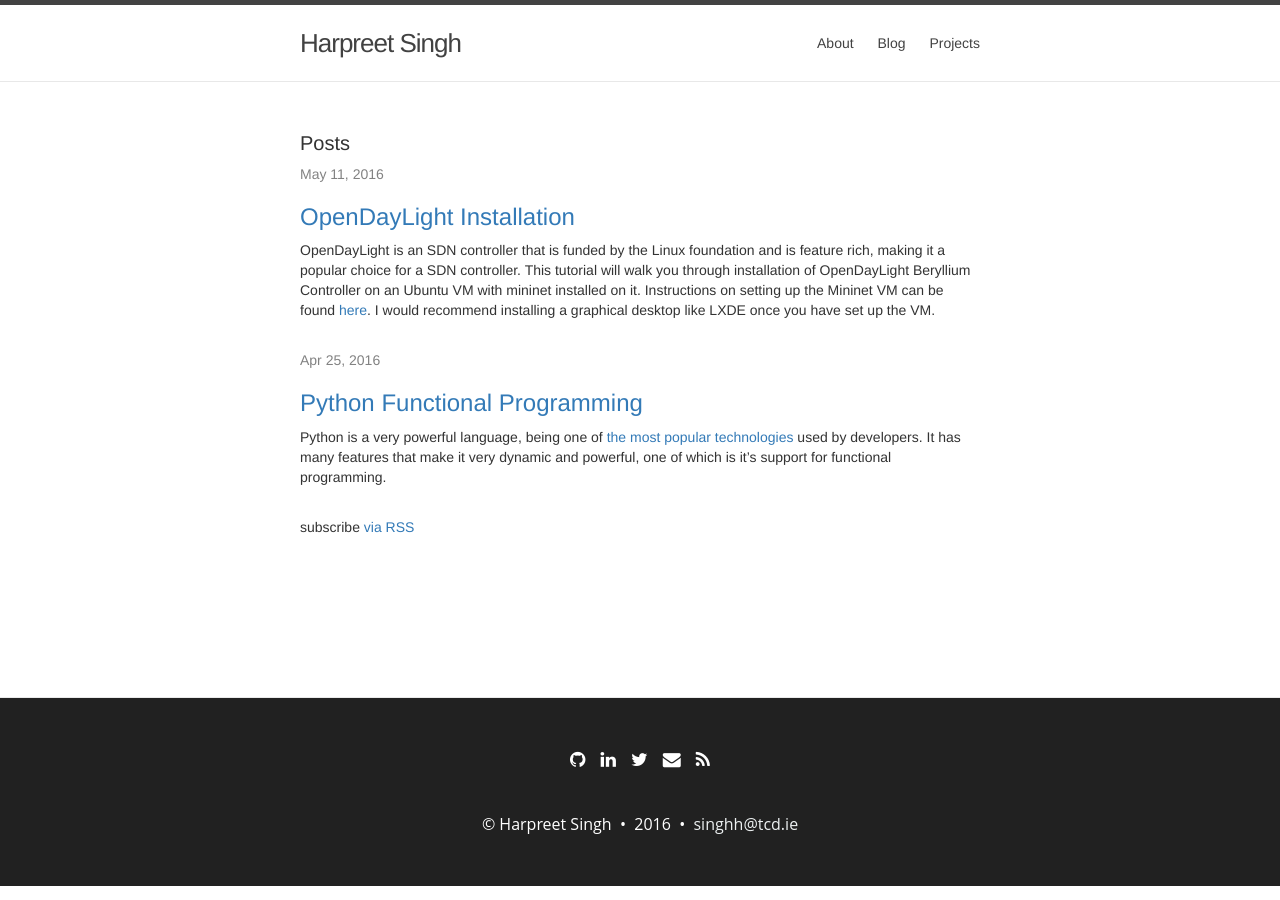
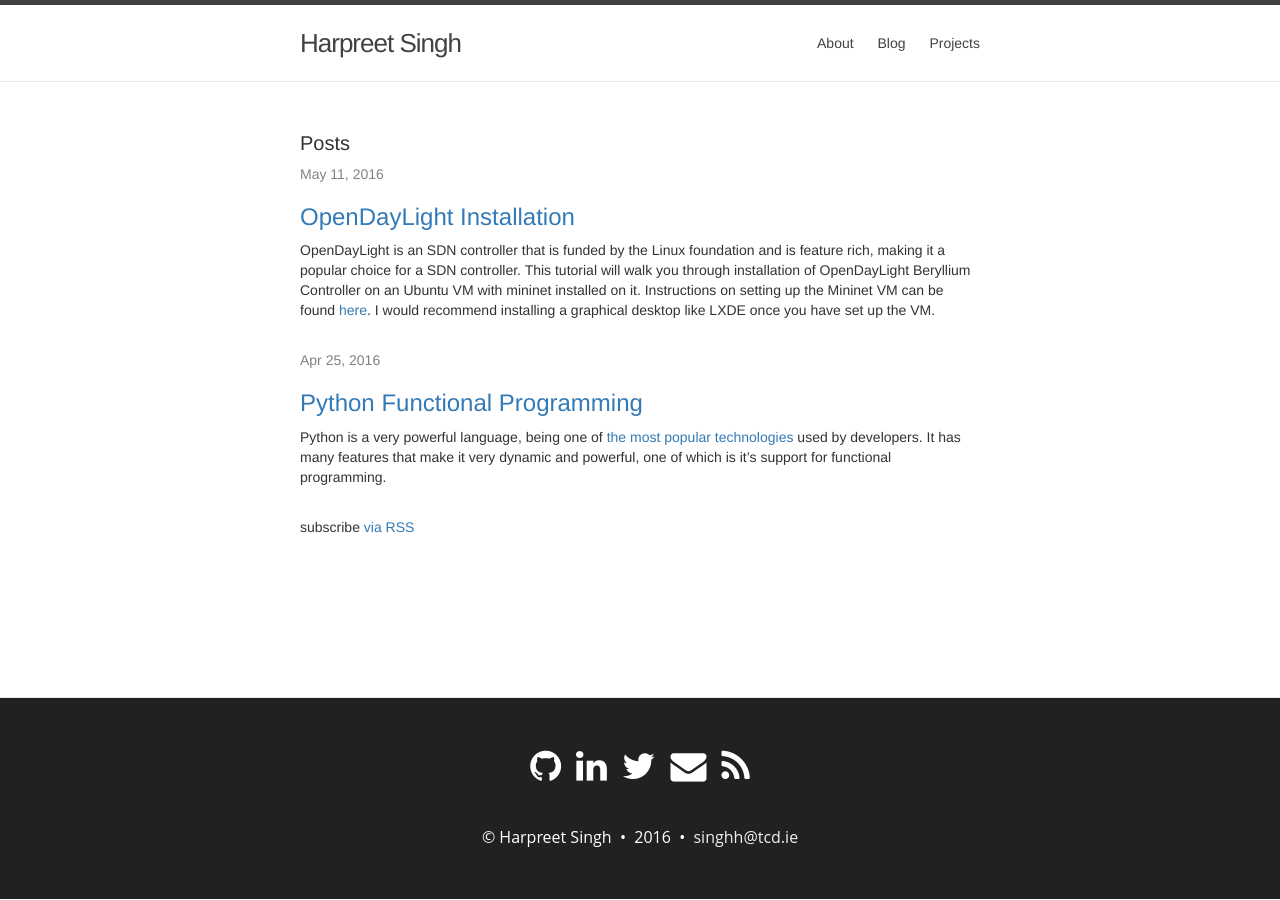
Before and after one commit to harpresing/etSingh.github.io, a Jekyll site: the page built from index.html, in a window 1280 px wide. Built offline with Jekyll 4.4.1, drawn with Linux system fonts in a browser that asks for light colours; nearby versions of some CDN libraries.

Commit message:
Bigger icons

```diff
--- a/_includes/footer.html
+++ b/_includes/footer.html
@@ -7,7 +7,7 @@
           <li>
             <a href="https://github.com/{{ site.author.github }}" title="GitHub">
               <span>
-                <i class="fa fa-github fa-1x fa-inverse"></i>
+                <i class="fa fa-github fa-2x fa-inverse"></i>
               </span>
             </a>
           </li>
@@ -16,7 +16,7 @@
           <li>
             <a href="https://linkedin.com/in/{{ site.author.linkedin }}" title="LinkedIn">
               <span class>
-                <i class="fa fa-linkedin fa-1x fa-inverse"></i>
+                <i class="fa fa-linkedin fa-2x fa-inverse"></i>
               </span>
             </a>
           </li>
@@ -25,7 +25,7 @@
           <li>
             <a href="https://twitter.com/{{ site.author.twitter }}" title="Twitter">
                 <span>
-                <i class="fa fa-twitter fa-1x fa-inverse"></i>
+                <i class="fa fa-twitter fa-2x fa-inverse"></i>
               </span>
             </a>
           </li>
@@ -34,7 +34,7 @@
           <li>
             <a href="https://stackoverflow.com/users/{{ site.author.stackoverflow }}" title="StackOverflow">
               <span>
-                <i class="fa fa-stack-overflow fa-1x fa-inverse"></i>
+                <i class="fa fa-stack-overflow fa-2x fa-inverse"></i>
               </span>
             </a>
           </li>
@@ -43,7 +43,7 @@
           <li>
             <a href="mailto:{{ site.author.email }}" title="Email me">
                 <span>
-                <i class="fa fa-envelope fa-1x fa-inverse"></i>
+                <i class="fa fa-envelope fa-2x fa-inverse"></i>
               </span>
             </a>
           </li>
@@ -51,7 +51,7 @@
           <li>
             <a href="{{ '/feed.xml' | prepend: site.baseurl }}" title="RSS">
                 <span>
-                <i class="fa fa-rss fa-1x fa-inverse"></i>
+                <i class="fa fa-rss fa-2x fa-inverse"></i>
               </span>
             </a>
           </li>
```
